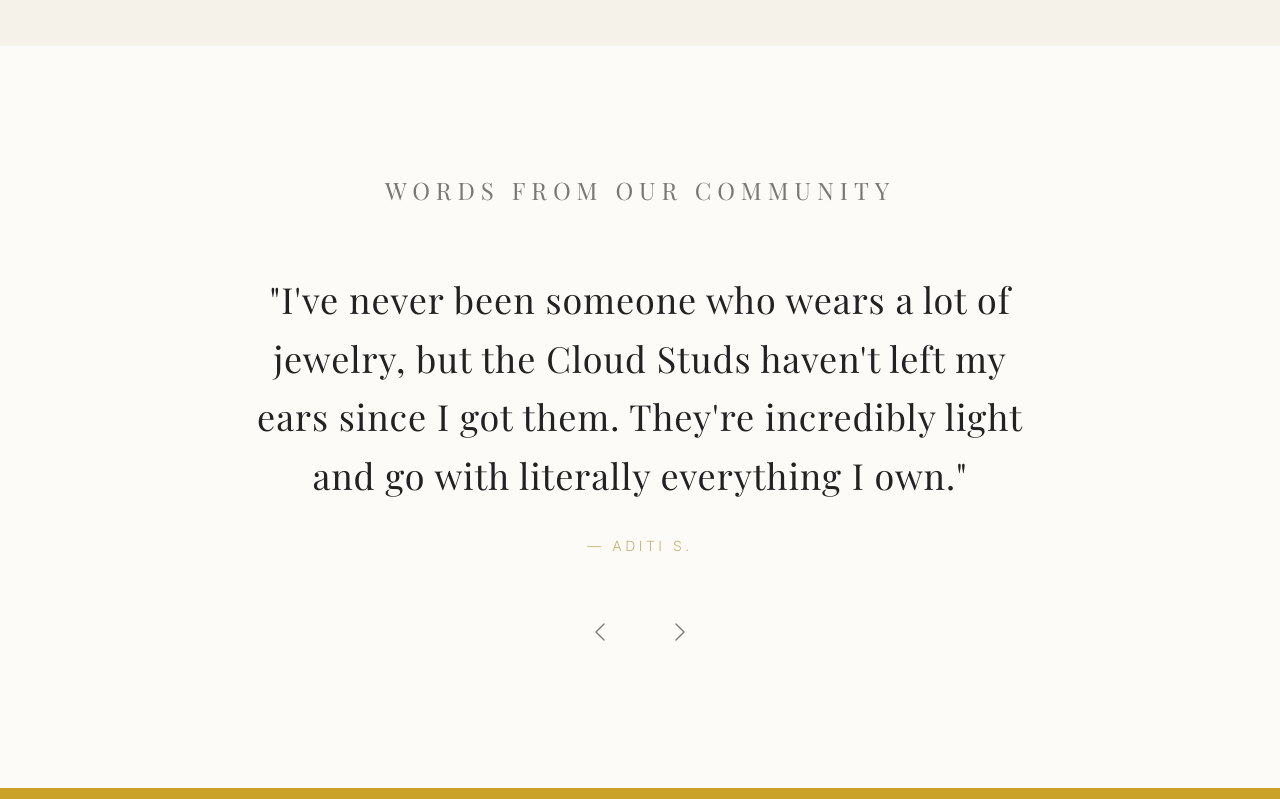
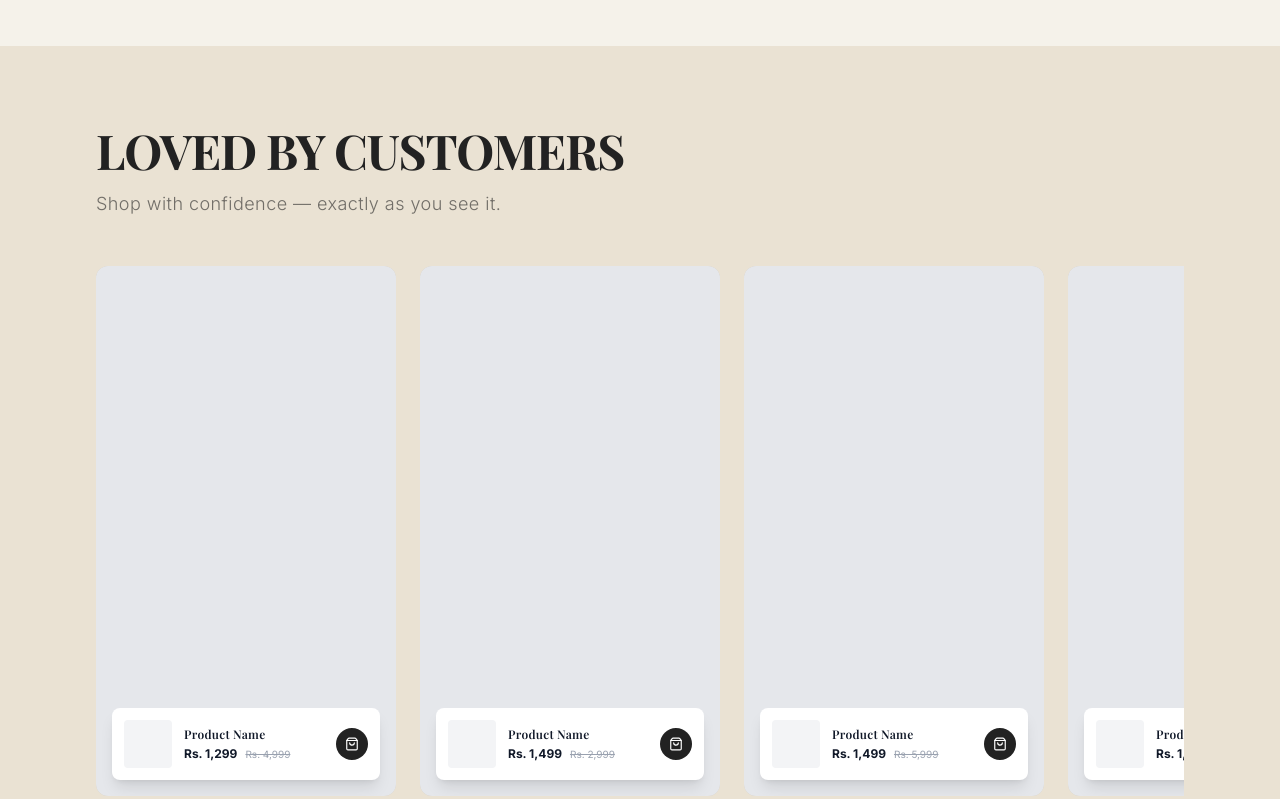
Before and after one commit to yashveerbissaengr-gif/Rangbarareilly, a Next.js app: page / in a window 1280 px wide. Shown: the part 2840-3639 px from the top of the page. Built offline with nearby package versions, Linux system fonts and the light colour scheme; a web font is replaced by a local one.

Commit message:
Add Loved By Customers section before Testimonials

```diff
--- a/app/page.tsx
+++ b/app/page.tsx
@@ -5,6 +5,7 @@ import { AnnouncementBar } from "@/components/home/AnnouncementBar";
 import { BrandStory } from "@/components/home/BrandStory";
 import { FeaturedCategories } from "@/components/home/FeaturedCategories";
 import { Materials } from "@/components/home/Materials";
+import { LovedByCustomers } from "@/components/home/LovedByCustomers";
 import { Testimonials } from "@/components/home/Testimonials";
 import { getProducts } from "@/lib/shopify";
 
@@ -31,6 +32,7 @@ export default async function RootPage() {
         <BrandStory theme="core" />
         <FeaturedCategories products={coreProducts} theme="core" />
         <Materials theme="core" />
+        <LovedByCustomers theme="core" />
         <Testimonials theme="core" />
       </section>
 
@@ -40,6 +42,7 @@ export default async function RootPage() {
         <BrandStory theme="loud" />
         <FeaturedCategories products={loudProducts} theme="loud" />
         <Materials theme="loud" />
+        <LovedByCustomers theme="loud" />
         <Testimonials theme="loud" />
       </section>
 
--- /dev/null
+++ b/components/home/LovedByCustomers.tsx
@@ -0,0 +1,76 @@
+"use client";
+
+import React, { useRef } from "react";
+import { cn } from "@/lib/utils";
+import { ShoppingBag } from "lucide-react";
+import { Text } from "../ui/Typography";
+
+const placeholders = [
+  { id: 1, title: "Product Name", price: "Rs. 1,299", originalPrice: "Rs. 4,999" },
+  { id: 2, title: "Product Name", price: "Rs. 1,499", originalPrice: "Rs. 2,999" },
+  { id: 3, title: "Product Name", price: "Rs. 1,499", originalPrice: "Rs. 5,999" },
+  { id: 4, title: "Product Name", price: "Rs. 1,299", originalPrice: "Rs. 1,899" },
+  { id: 5, title: "Product Name", price: "Rs. 1,299", originalPrice: "Rs. 4,799" },
+];
+
+export function LovedByCustomers({ theme = "core" }: { theme?: "core" | "loud" }) {
+  const isLoud = theme === "loud";
+  const textColor = isLoud ? "text-glint-ivory" : "text-glint-charcoal";
+  const mutedTextColor = isLoud ? "text-glint-ivory/60" : "text-glint-charcoal/60";
+  const scrollContainerRef = useRef<HTMLDivElement>(null);
+
+  return (
+    <section className="w-full py-20 px-6 md:px-12 lg:px-24 overflow-hidden">
+      <div className="max-w-[1600px] mx-auto">
+        <div className="mb-12">
+          <h2 className={cn("font-serif font-bold text-4xl md:text-5xl uppercase tracking-tight mb-4", textColor)}>
+            Loved By Customers
+          </h2>
+          <Text className={cn("text-lg", mutedTextColor)}>
+            Shop with confidence — exactly as you see it.
+          </Text>
+        </div>
+
+        {/* Horizontal scrollable container */}
+        <div
+          ref={scrollContainerRef}
+          className="flex overflow-x-auto gap-4 md:gap-6 pb-8 snap-x snap-mandatory hide-scrollbar"
+          style={{ scrollbarWidth: 'none', msOverflowStyle: 'none' }}
+        >
+          {placeholders.map((item) => (
+            <div
+              key={item.id}
+              className="relative flex-none w-[260px] md:w-[300px] h-[460px] md:h-[530px] rounded-xl overflow-hidden snap-center bg-black/10 dark:bg-white/10"
+            >
+              {/* Video Placeholder (Blank) */}
+              <div className="absolute inset-0 w-full h-full object-cover bg-gray-200 dark:bg-gray-800" />
+
+              {/* Product Card Overlay */}
+              <div className="absolute bottom-4 left-4 right-4 bg-white rounded-lg p-3 flex items-center gap-3 shadow-lg">
+                <div className="w-12 h-12 bg-gray-100 rounded object-cover flex-none" />
+                <div className="flex-1 min-w-0">
+                  <h3 className="text-xs font-semibold text-gray-900 truncate">{item.title}</h3>
+                  <div className="flex items-center gap-2 mt-1">
+                    <span className="text-xs font-bold text-gray-900">{item.price}</span>
+                    <span className="text-[10px] text-gray-400 line-through">{item.originalPrice}</span>
+                  </div>
+                </div>
+                <button className={cn(
+                  "flex-none w-8 h-8 rounded-full flex items-center justify-center transition-colors",
+                  isLoud ? "bg-[#C9A227] text-white hover:bg-[#A98217]" : "bg-glint-charcoal text-white hover:bg-glint-gold"
+                )}>
+                  <ShoppingBag size={14} />
+                </button>
+              </div>
+            </div>
+          ))}
+        </div>
+      </div>
+      <style dangerouslySetInnerHTML={{__html: `
+        .hide-scrollbar::-webkit-scrollbar {
+          display: none;
+        }
+      `}} />
+    </section>
+  );
+}
```
